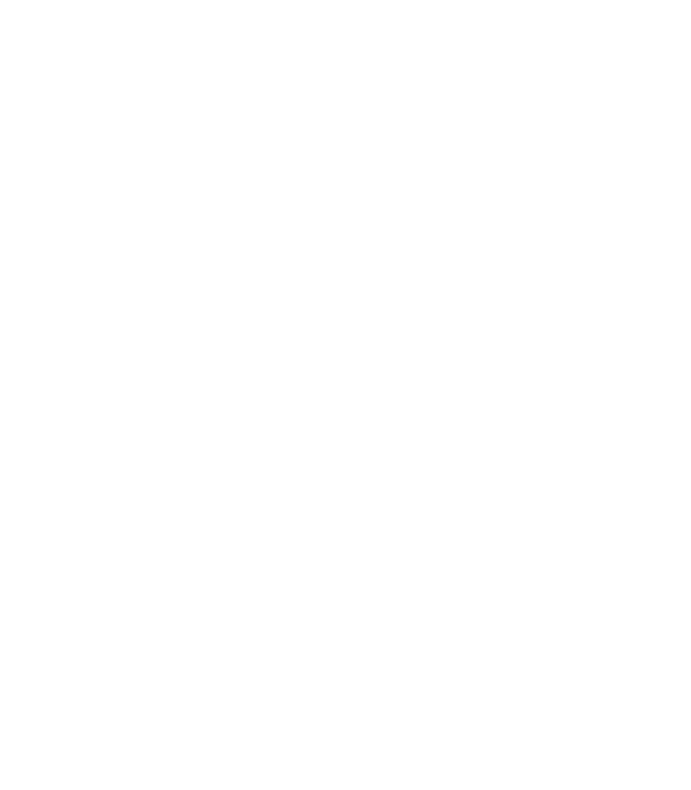
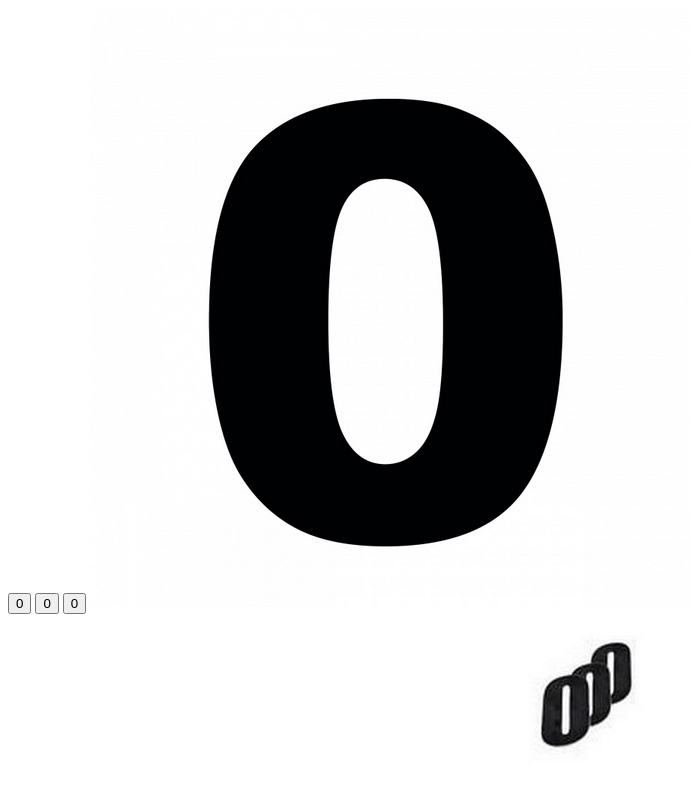
Before and after one commit to CoconutRemco/javascript, a plain HTML site: page buttons/buttons-template/buttons.html in a window 1280 px wide. Shown: the whole page, without its empty margins (0-691 px from the left). Drawn offline with Linux system fonts and the light colour scheme.

Commit message:
Buttons 1.0 af Samen met Jouke Tuinstra

```diff
--- a/buttons/buttons-template/buttons.html
+++ b/buttons/buttons-template/buttons.html
@@ -7,5 +7,13 @@
 </head>
 <body>
   	<script src="buttons.js"></script>
- </body>
+    <div class="border01">
+        <button class="knop1" id="knop01" onclick="knop01()">0</button>
+        <button class="knop1" id="knop02" onclick="knop02()">0</button>
+        <button class="knop1" id="knop03" onclick="knop03()">0</button>
+        <img src="images/bg0.jpg" alt="0" id="img">
+        <img style="margin-left: 500px" src="images/0.jpg" id="corner" alt="Nummer">
+
+    </div>
+</body>
 </html>
```
